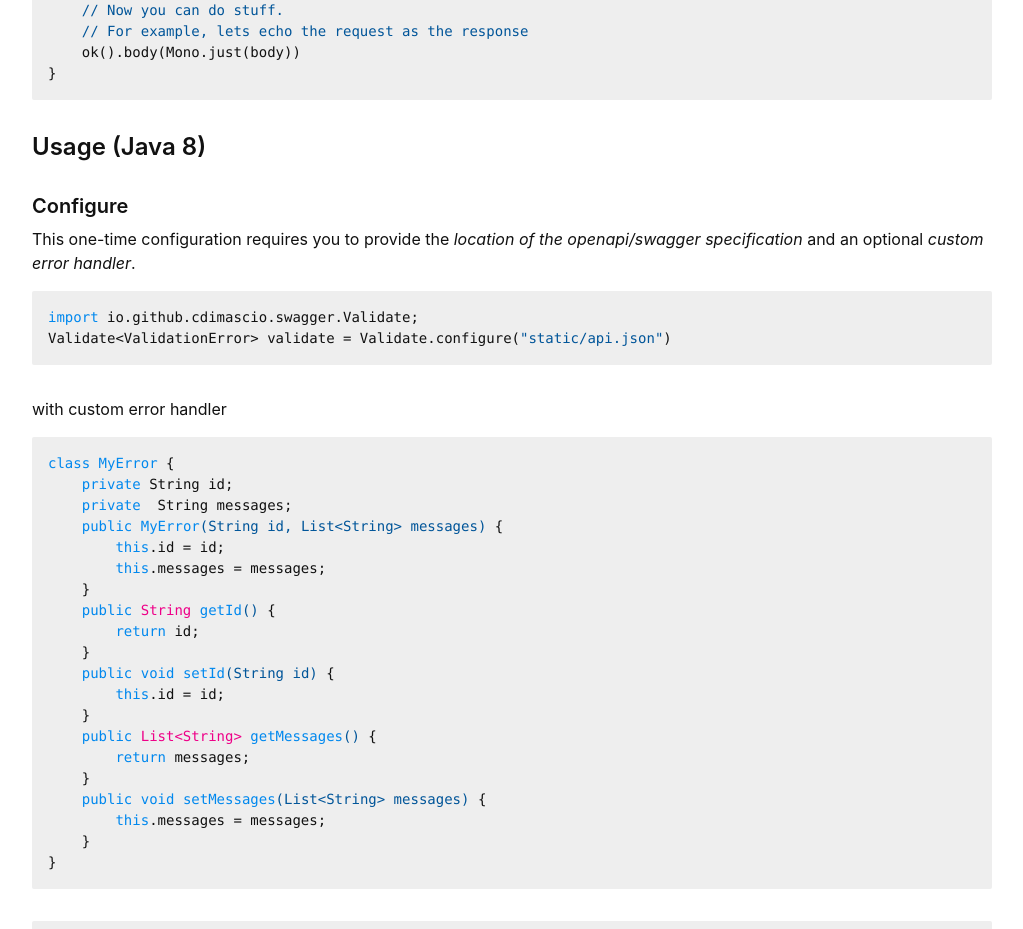
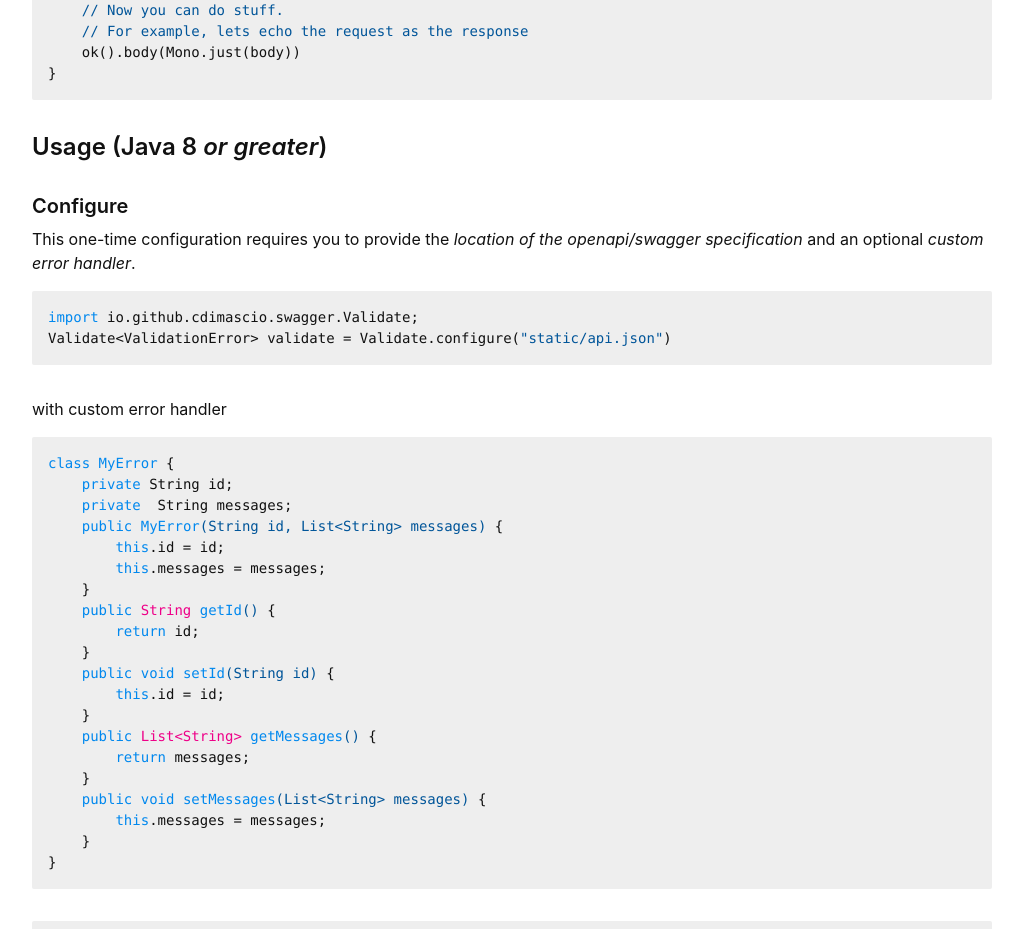
Before and after one commit to cdimascio/openapi-spring-webflux-validator, a plain HTML site: page index.html in a window 1280 px wide. Shown: the part 3180-4109 px from the top of the page, without its empty margins (128-1151 px from the left). Drawn offline with Linux system fonts and the light colour scheme.

Commit message:
Update index.html via compositor.io

```diff
--- a/index.html
+++ b/index.html
@@ -40,7 +40,7 @@ It <strong>works happily with any JVM language including Java 8</strong>. </p>
     <span class="hljs-comment">// Now you can do stuff. </span>
     <span class="hljs-comment">// For example, lets echo the request as the response </span>
     ok().body(Mono.just(body))
-}</pre><h2>Usage (Java 8)</h2>
+}</pre><h2>Usage (Java 8 <em>or greater</em>)</h2>
 <h3>Configure</h3>
 <p>This one-time configuration requires you to provide the <em>location of the openapi/swagger specification</em> and an optional <em>custom error handler</em>.</p>
 <pre><span class="hljs-keyword">import</span> io.github.cdimascio.swagger.Validate;
```
